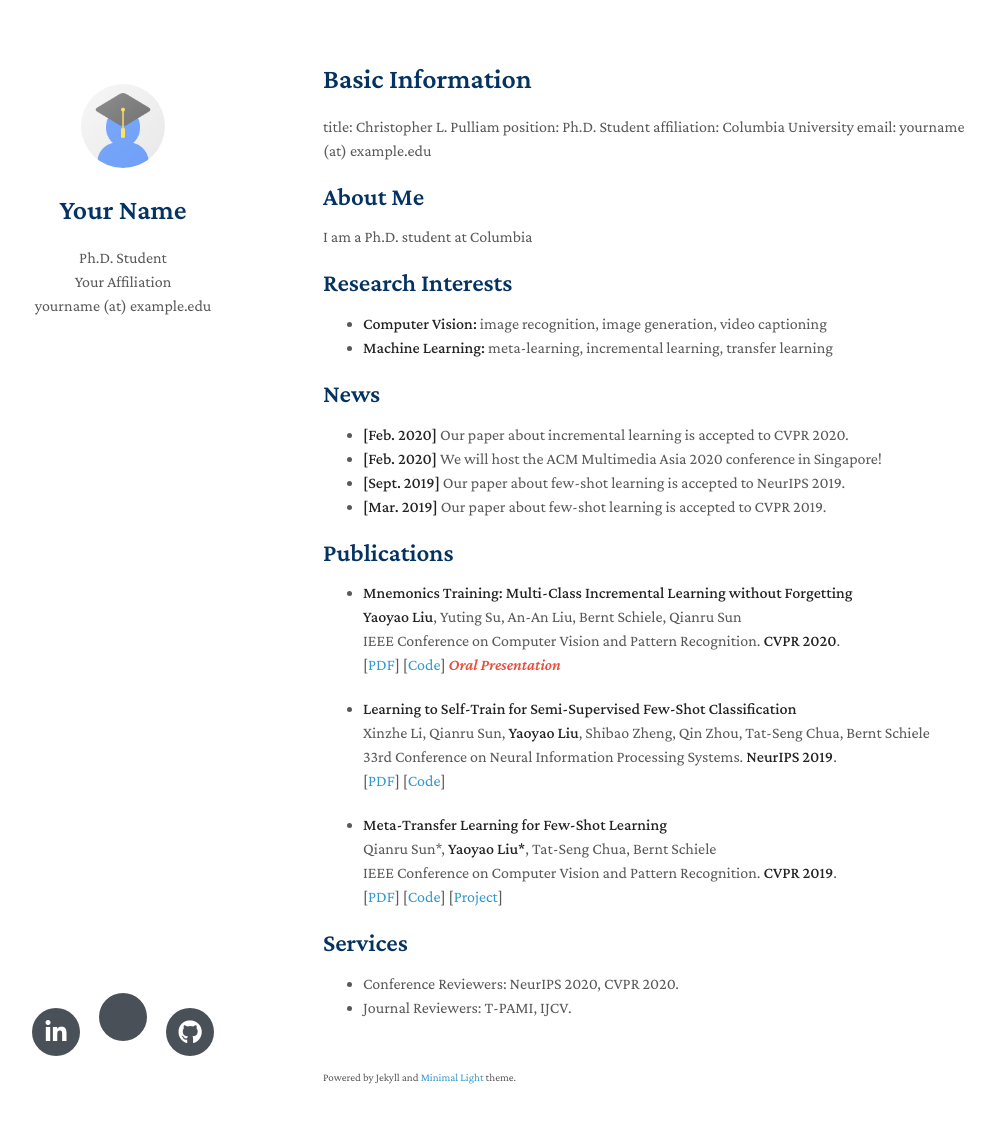
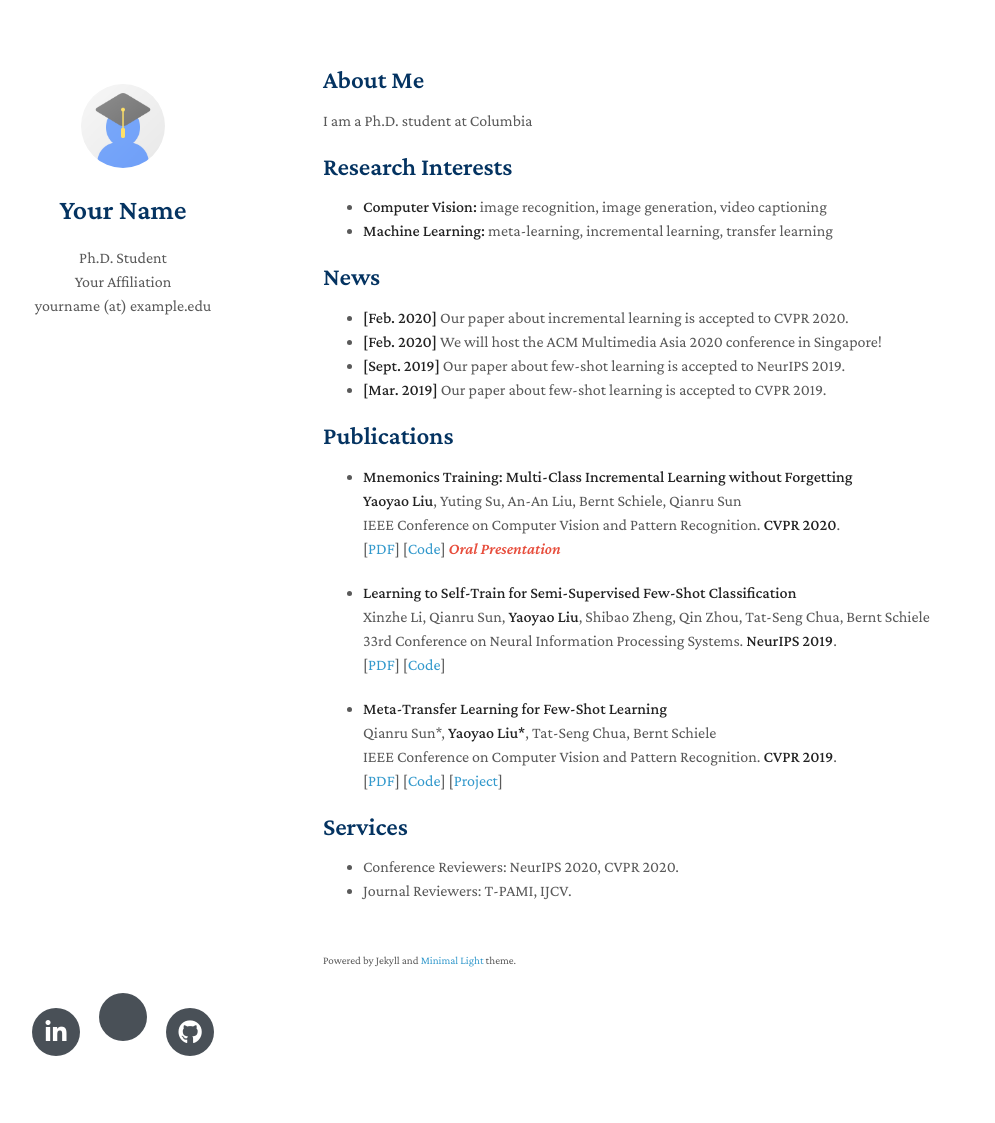
Before and after one commit to christopher-pulliam/oldsite, a Jekyll site: the page built from index.md, in a window 1280 px wide and 1158 px high. Shown: the top 1123 px of the window, without its empty margins (147-1142 px from the left). Built offline with Jekyll 4.4.1, drawn with Linux system fonts in a browser that asks for light colours; nearby versions of some CDN libraries; a style sheet for code colours, icons or effects is not loaded; our own code applies the rules of GitHub Pages for plain Markdown files.

Commit message:
Update index.md

```diff
--- a/index.md
+++ b/index.md
@@ -1,11 +1,6 @@
 ---
 layout: homepage
 ---
-# Basic Information
-title: Christopher L. Pulliam
-position: Ph.D. Student
-affiliation: Columbia University
-email: yourname (at) example.edu
 
 ## About Me
 
```
